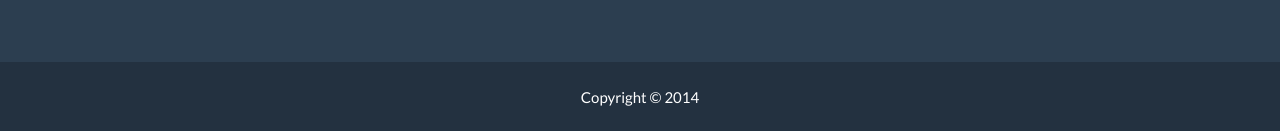
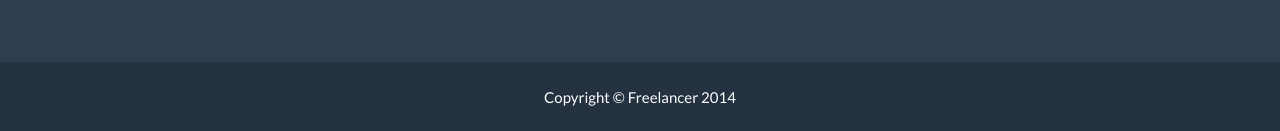
Before and after one commit to jeromelachaud/freelancer-theme, a Jekyll site: the page built from index.html, in a window 1280 px wide and 900 px high, scrolled down 2605 px. Shown: the part 766-897 px from the top of the window. Built offline with Jekyll 4.4.1, drawn with Linux system fonts in a browser that asks for light colours.

Commit message:
Some corrections

```diff
--- a/_includes/footer.html
+++ b/_includes/footer.html
@@ -32,7 +32,7 @@
             <div class="container">
                 <div class="row">
                     <div class="col-lg-12">
-                        Copyright &copy; 20{{ site.time | date: '%y' }}
+                        Copyright &copy; {{ site.title }} 20{{ site.time | date: '%y' }}
                     </div>
                 </div>
             </div>
--- a/_layouts/style.css
+++ b/_layouts/style.css
@@ -1,2 +1,2 @@
-{% include bootstrap.min.css %}
-{% include main.css %}
+{% include css/bootstrap.min.css %}
+{% include css/main.css %}
```
Also changed, not shown: _includes/css/bootstrap.min.css (renamed from _includes/bootstrap.min.css), _includes/css/main.css (renamed from _includes/main.css), style.css (line endings or trailing spaces).
